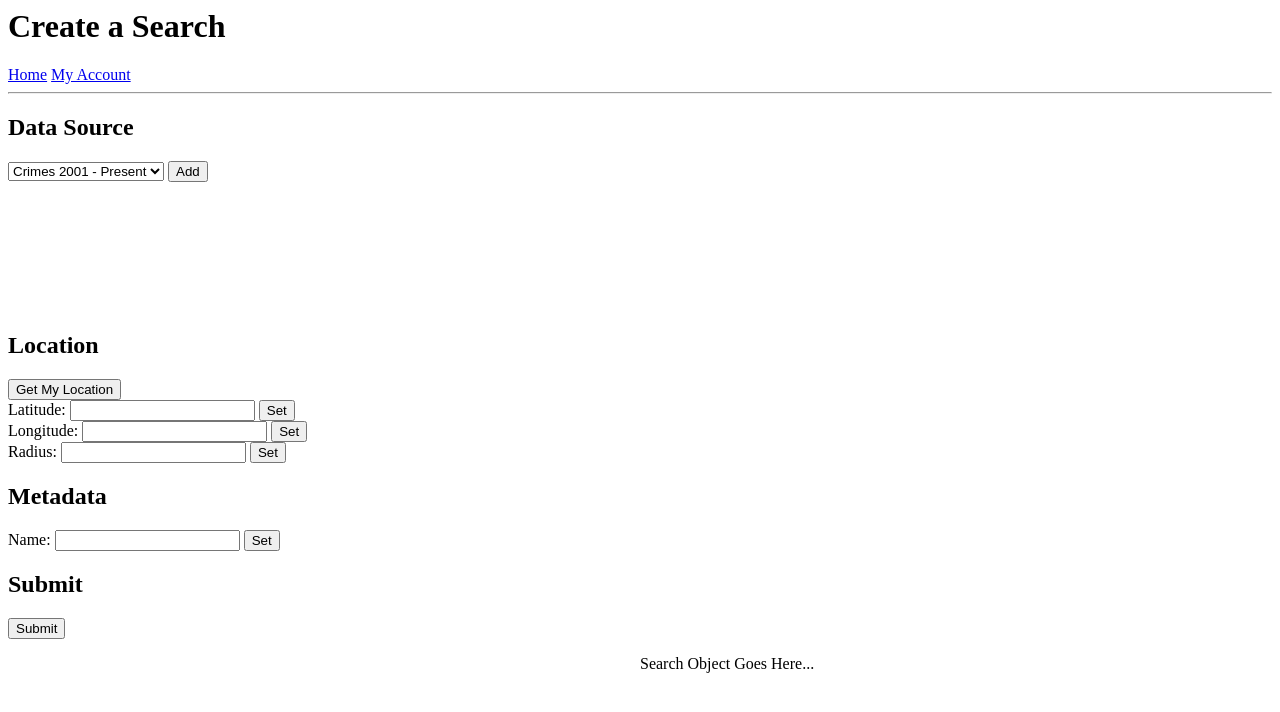
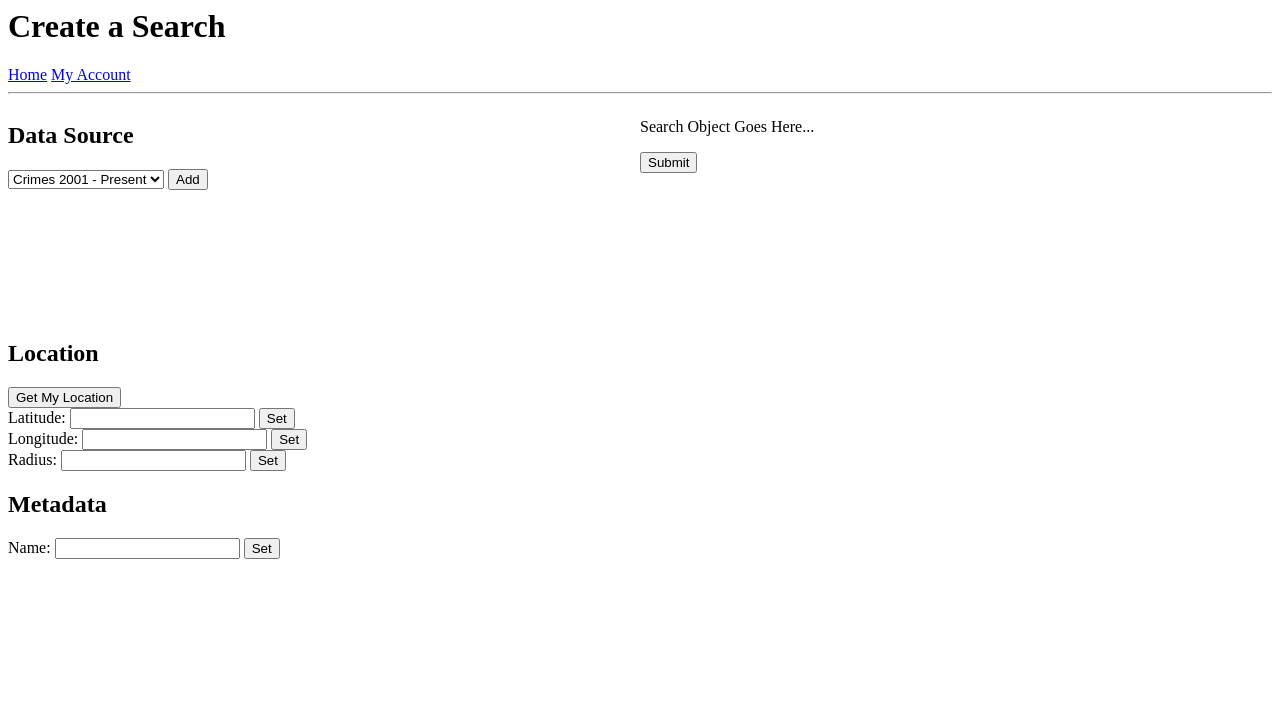
Before and after one commit to eeevanbbb/ChiCarto, a Flask app: page /create_search in a window 1280 px wide. Shown: the top 712 px of the page. Run offline with Flask 2, Linux system fonts and the light colour scheme; the visitor is signed in with stand-in values (Sample User, id 1); data comes from the database, SQL or seed files in the repository.

Commit message:
move things around

```diff
--- a/templates/create.html
+++ b/templates/create.html
@@ -8,7 +8,8 @@
   <a href="/">Home</a>
   <a href="/me">My Account</a>
   <hr>
-  <div id="input-div" style="width: 50%;">
+  <div id="container-div" style="width: 100%; overflow: hidden;">
+    <div id="input-div" style="width: 50%; float: left;">
       <div id="data-source-div">
         <h2>Data Source</h2>
         <select id="data-sources" onchange="changedToDataSource()"></select>
@@ -48,12 +49,12 @@
         <button type="button" id="set-name" onclick="setName()">Set</button>
       </div>
     </div>
+    <div id="output-div" style="margin-left: 50%;">
+      <p id="search-object-output">Search Object Goes Here...</p>
       <div id="submit-div">
-    <h2>Submit</h2>
         <button type="button" id="submit" onclick="submit()">Submit</button>
       </div>
-  <div id="output-div" style="float: right; width: 50%">
-    <p id="search-object-output">Search Object Goes Here...</p>
+    </div>
   </div>
 </body>
 </html>
```
Lines whose indentation alone changed are shown as unchanged.
